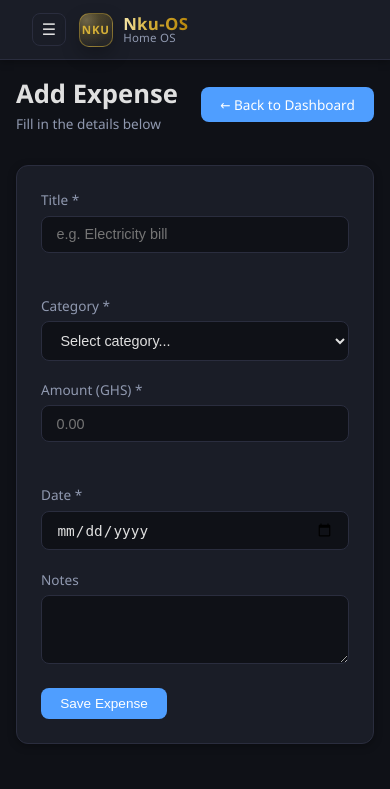
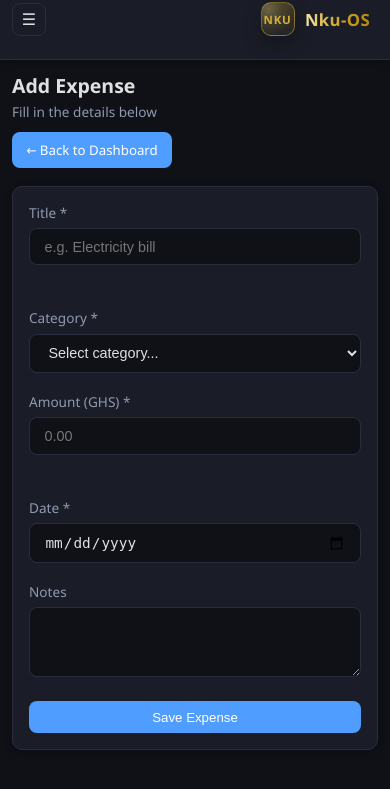
Before and after one commit to andyran205/AndyOS, a Flask app: page /add-expense in a window 390 px wide. Shown: the top 789 px of the page. Run offline with Flask 3, Linux system fonts and the light colour scheme; the visitor is signed in with stand-in values (Sample User, id 1).

Commit message:
Improve mobile responsiveness across dashboard and forms.
This adjusts the shared layout, nav behavior, action button stacks, and table overflow handling for small screens so inventory, reminders, expenses, and detail pages remain usable on phones.

Co-authored-by: Cursor <cursoragent@cursor.com>

```diff
--- a/templates/add.html
+++ b/templates/add.html
@@ -24,7 +24,7 @@
 <div class="card" style="max-width:680px;">
 
     <!-- TYPE SELECTOR -->
-    <div style="display:flex; gap:1rem; margin-bottom:1.5rem;">
+    <div class="mobile-stack" style="display:flex; gap:1rem; margin-bottom:1.5rem;">
         <button type="button" id="btn-quantifiable"
                 onclick="switchType('quantifiable')"
                 class="btn btn-primary"
@@ -203,7 +203,7 @@
                       placeholder="Any extra info..."></textarea>
         </div>
 
-        <button type="submit" class="btn btn-primary">
+        <button type="submit" class="btn btn-primary mobile-full">
             Save Item
         </button>
     </form>
@@ -267,7 +267,7 @@
                       placeholder="e.g. Call John on 555-1234"></textarea>
         </div>
 
-        <button type="submit" class="btn btn-primary">
+        <button type="submit" class="btn btn-primary mobile-full">
             Save Service
         </button>
     </form>
@@ -315,7 +315,7 @@
             <label>Notes</label>
             <textarea name="notes" rows="3"></textarea>
         </div>
-        <button type="submit" class="btn btn-primary">
+        <button type="submit" class="btn btn-primary mobile-full">
             Save Expense
         </button>
     </form>
@@ -385,7 +385,7 @@
             <label>Notes</label>
             <textarea name="notes" rows="3"></textarea>
         </div>
-        <button type="submit" class="btn btn-primary">
+        <button type="submit" class="btn btn-primary mobile-full">
             Save Reminder
         </button>
     </form>
--- a/templates/base.html
+++ b/templates/base.html
@@ -367,6 +367,12 @@
             transition      : all 0.2s;
         }
 
+        .table-wrap {
+            width: 100%;
+            overflow-x: auto;
+            -webkit-overflow-scrolling: touch;
+        }
+
         .btn-primary {
             background-color : var(--text-brand);
             color            : #ffffff;
@@ -709,11 +715,73 @@
         ===================================================== */
 
         @media (max-width: 768px) {
+            nav {
+                padding: 0 0.75rem;
+                height: auto;
+                min-height: 60px;
+                gap: 0.5rem;
+                flex-wrap: wrap;
+            }
+            .nav-left, .nav-right {
+                width: 100%;
+                justify-content: space-between;
+            }
+            .nav-right {
+                padding-bottom: 0.45rem;
+                gap: 0.5rem;
+            }
+            .brand-tagline {
+                display: none;
+            }
+            .hamburger-menu {
+                left: 8px;
+                right: 8px;
+                width: auto;
+                max-width: none;
+            }
             .grid-2, .grid-3, .grid-4 {
                 grid-template-columns : 1fr;
             }
-            .container { padding: 1rem; }
+            .container { padding: 0.75rem; }
             .nav-links { display: none; }
+            .page-header {
+                flex-direction: column;
+                align-items: flex-start;
+                gap: 0.7rem;
+                margin-bottom: 1.1rem;
+            }
+            .page-title {
+                font-size: 1.22rem;
+            }
+            .card {
+                padding: 1rem;
+                border-radius: 10px;
+                margin-bottom: 1rem;
+            }
+            .btn {
+                padding: 0.55rem 0.9rem;
+                font-size: 0.83rem;
+            }
+            .btn-sm {
+                padding: 0.42rem 0.68rem;
+                font-size: 0.78rem;
+            }
+            table {
+                min-width: 520px;
+            }
+            .mobile-stack {
+                display: flex !important;
+                flex-direction: column !important;
+                align-items: stretch !important;
+                gap: 0.5rem !important;
+            }
+            .mobile-stack-row {
+                width: 100% !important;
+                justify-content: space-between !important;
+            }
+            .mobile-full {
+                width: 100% !important;
+            }
         }
 
     </style>
--- a/templates/inventory_detail.html
+++ b/templates/inventory_detail.html
@@ -10,7 +10,7 @@
       {% if item.track_mode == "auto" %} · AUTO{% endif %}
     </div>
   </div>
-  <div style="display:flex; gap:0.5rem; align-items:center;">
+  <div class="mobile-stack-row" style="display:flex; gap:0.5rem; align-items:center;">
     <a href="/edit-inventory/{{ item.id }}" class="btn btn-primary">Edit</a>
     <a href="/" class="btn btn-danger">← Back</a>
   </div>
@@ -69,7 +69,7 @@
       </div>
     </form>
 
-    <div style="display:flex; gap:0.6rem; flex-wrap:wrap;">
+    <div class="mobile-stack" style="display:flex; gap:0.6rem; flex-wrap:wrap;">
       {% if item.quick_deduct_1 %}
       <form action="/deduct/{{ item.id }}" method="POST">
         <input type="hidden" name="amount" value="{{ item.quick_deduct_1 }}">
@@ -110,6 +110,7 @@
     <div class="card-title">Recent usage</div>
 
     {% if usage %}
+    <div class="table-wrap">
     <table>
       <thead>
         <tr>
@@ -128,6 +129,7 @@
         {% endfor %}
       </tbody>
     </table>
+    </div>
     {% else %}
     <div class="empty-state">No usage logged yet.</div>
     {% endif %}
```
Also changed, not shown: templates/edit.html (+4 -4 lines), templates/home.html (+10 -8 lines).
